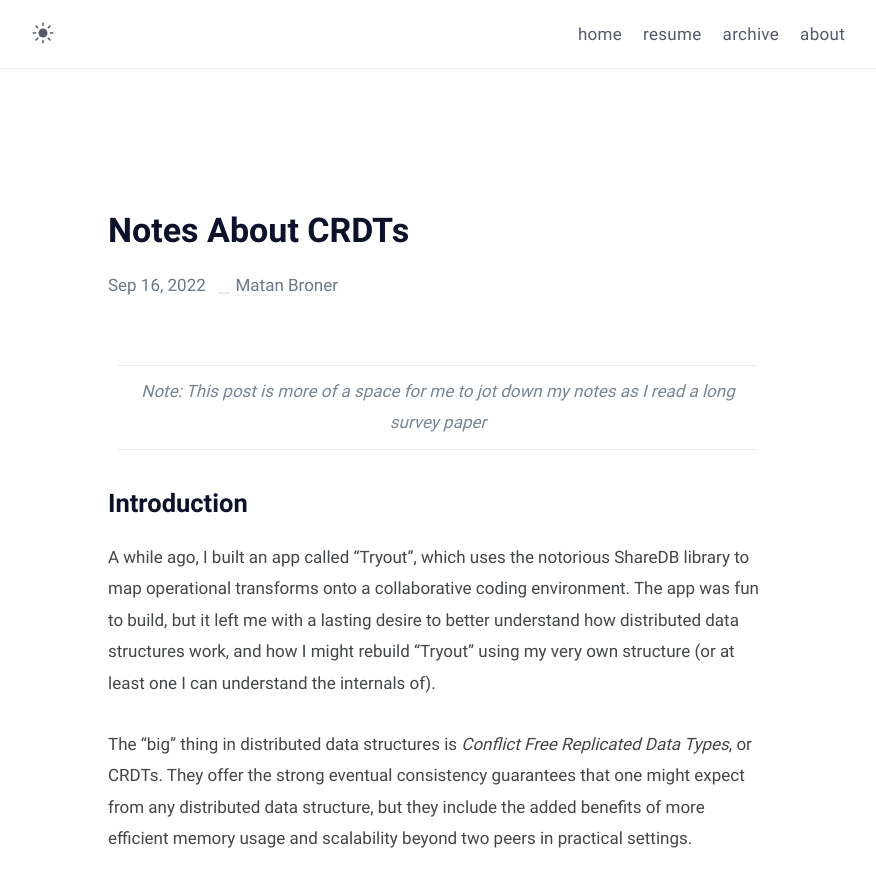
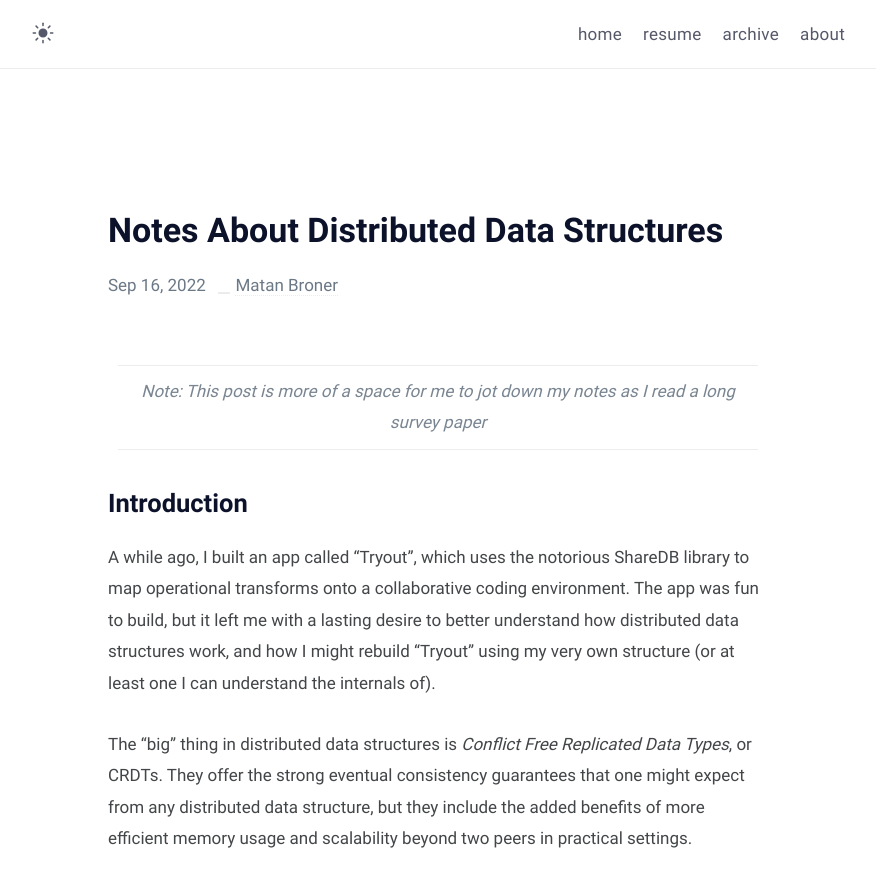
Before and after one commit to matanbroner/matanbroner.com, a Jekyll site: the page built from _posts/ot-crdt-notes/2022-09-16-crdt-notes.md, in a window 1280 px wide and 900 px high. Shown: the top 887 px of the window, without its empty margins (202-1078 px from the left). Built offline with Jekyll 4.4.1, drawn with Linux system fonts in a browser that asks for light colours.

Commit message:
update title

```diff
--- a/_posts/ot-crdt-notes/2022-09-16-crdt-notes.md
+++ b/_posts/ot-crdt-notes/2022-09-16-crdt-notes.md
@@ -1,6 +1,6 @@
 ---
 layout: post
-title:  "Notes About CRDTs"
+title:  "Notes About Distributed Data Structures"
 date:   2022-09-16 13:55:00 +0700
 categories: notes
 ---
```
